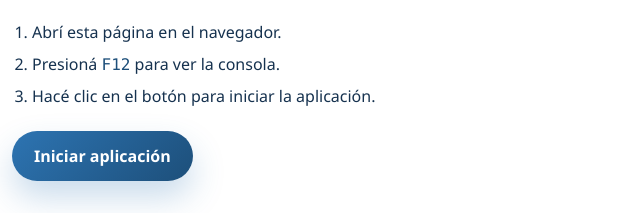
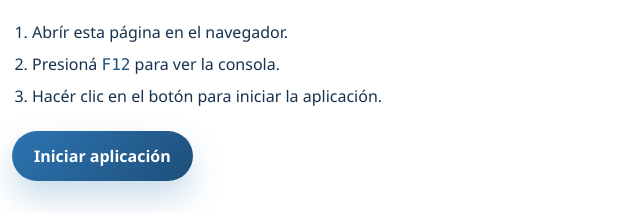
Before and after one commit to maufuenb/ABP-modulo-2, a plain HTML site: page index.html in a window 1280 px wide. Shown: the part 381-594 px from the top of the page, 301-941 px from the left. Drawn offline with Linux system fonts and the light colour scheme.

Commit message:
correccion de html y comentarios en js para la explicacion de funcionamiento

```diff
--- a/index.html
+++ b/index.html
@@ -95,9 +95,9 @@
       <code>alert()</code>, funciones, condicionales, ciclos, arreglos y objetos.
     </p>
     <ol>
-      <li>Abrí esta página en el navegador.</li>
+      <li>Abrír esta página en el navegador.</li>
       <li>Presioná <code>F12</code> para ver la consola.</li>
-      <li>Hacé clic en el botón para iniciar la aplicación.</li>
+      <li>Hacér clic en el botón para iniciar la aplicación.</li>
     </ol>
     <button type="button" id="start-app">Iniciar aplicación</button>
   </main>
```
Also changed, not shown: script.js (+59 -0 lines).
